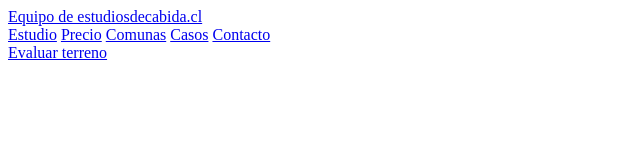
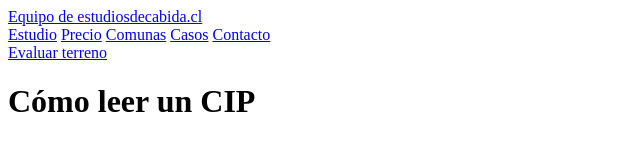
Before and after one commit to chechelnitzky/estudiodecabida.cl, a plain HTML site: page antes-de-comprar/index.html in a window 1280 px wide. Shown: the whole page, without its empty margins (0-640 px from the left). Drawn offline with Linux system fonts and the light colour scheme.

Commit message:
Update index.html

```diff
--- a/antes-de-comprar/index.html
+++ b/antes-de-comprar/index.html
@@ -15,3 +15,9 @@
     </a>
   </div>
 </header>
+<head>
+  <title>Cómo leer un CIP | Guía simple para entender un Certificado de Informaciones Previas</title>
+  <meta name="description" content="Aprende cómo leer un CIP y qué datos revisar antes de comprar un terreno o evaluar su potencial normativo." />
+</head>
+<body>
+  <h1>Cómo leer un CIP</h1>
```
